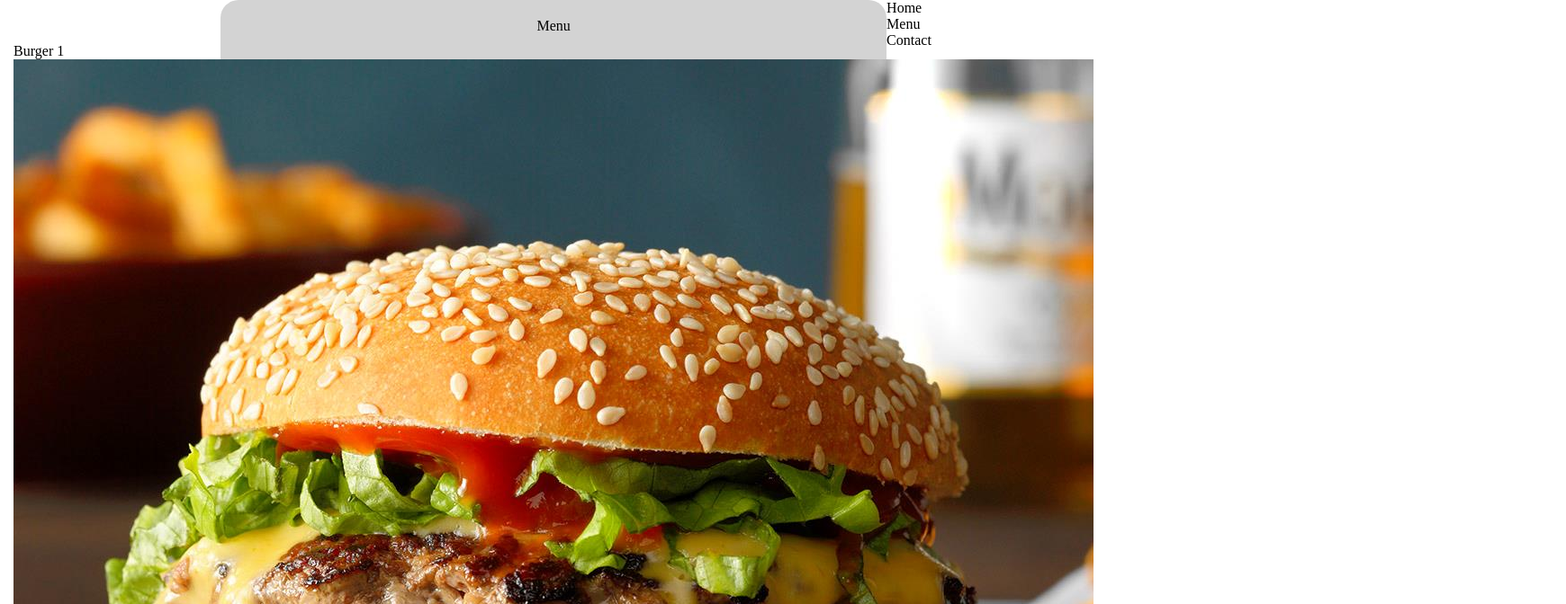
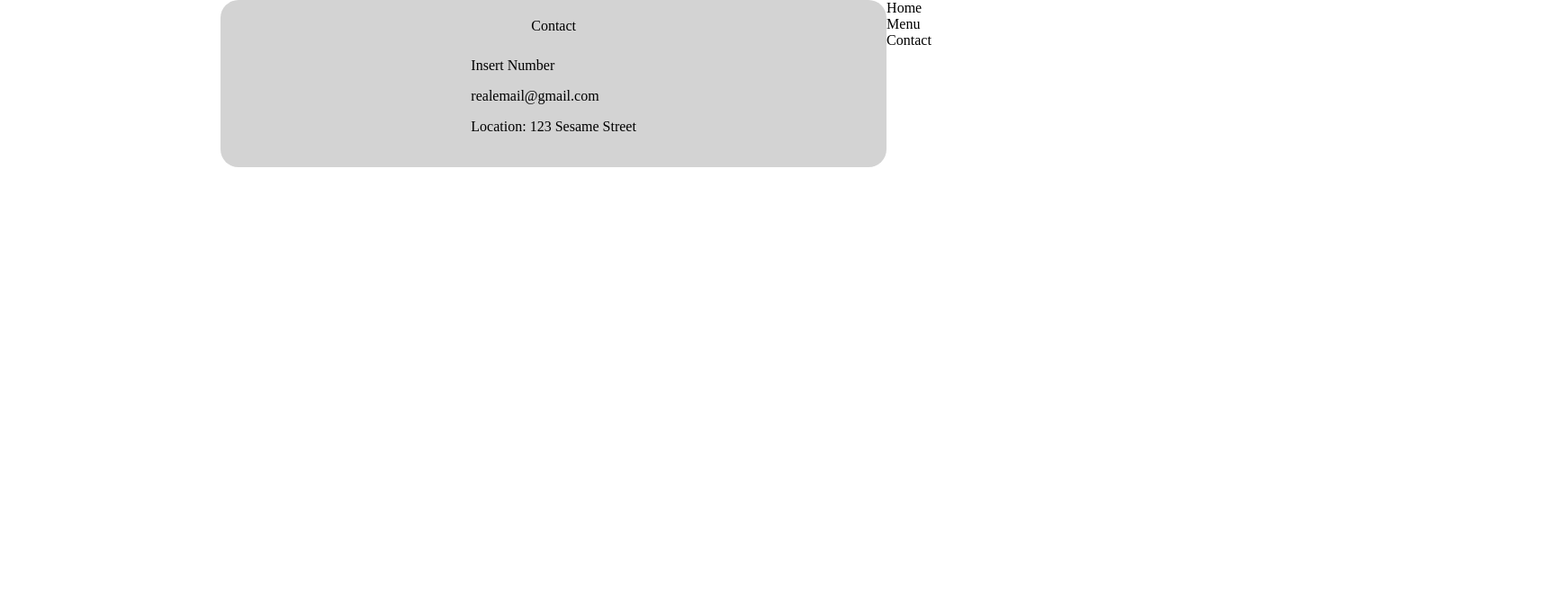
Before and after one commit to BrandonC123/restaurant, a website built with webpack: page dist/index.html in a window 1280 px wide. Shown: the top 672 px of the page at 90% size, 1740 px wide, since content can reach past the window. Built offline with nearby package versions, Linux system fonts and the light colour scheme; a web font is replaced by a local one.

Commit message:
Created contact page HTML.

```diff
--- a/dist/index.html
+++ b/dist/index.html
@@ -16,18 +16,11 @@
     <body>
         <div id="content">
             <div class="text-container">
-                <div class="title">Menu</div>
-                <div class="menu-item">
-                    <div class="food-name">Burger 1</div>
-                    <img class="food-img" src="./1.jpg" />
-                </div>
-                <div class="menu-item">
-                    <div class="food-name">Burger 2</div>
-                    <img class="food-img" src="./2.jpg" />
-                </div>
-                <div class="menu-item">
-                    <div class="food-name">Burger 3</div>
-                    <img class="food-img" src="./3.jpg" />
+                <div class="title">Contact</div>
+                <div class="contact-cont">
+                    <p>Insert Number</p>
+                    <p>realemail@gmail.com</p>
+                    <p>Location: 123 Sesame Street</p>
                 </div>
             </div>
         </div>
```
